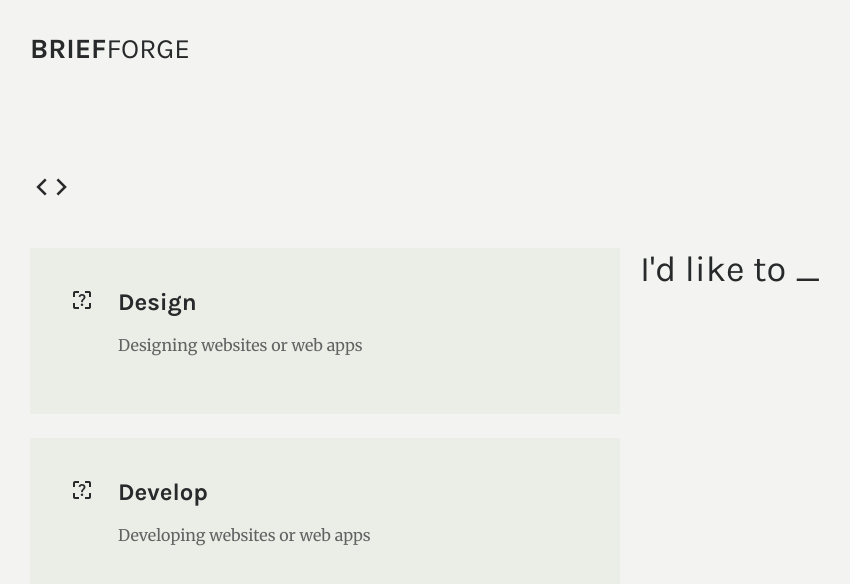
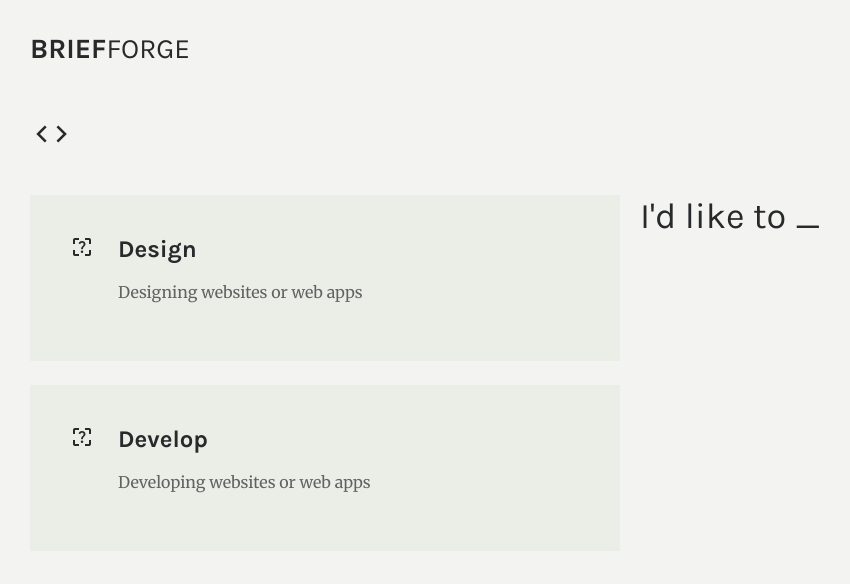
Before and after one commit to liam-langstaff/brief-generation-poc, an Angular app: page /generate in a window 1280 px wide. Shown: the top 584 px of the page, without its empty margins (10-860 px from the left). Built offline with nearby package versions, Linux system fonts and the light colour scheme.

Commit message:
Revise height property in GenerateComponent scss file
Updated the 'height' property of the GenerateComponent from 70% to 'auto'. This modification allows the component to dynamically adjust its height based on the content size, thus enhancing the page responsiveness.

```diff
--- a/src/app/features/generate/generate.component.scss
+++ b/src/app/features/generate/generate.component.scss
@@ -75,7 +75,7 @@
     justify-content: flex-start;
     flex-direction: column;
     align-items: center;
-    height: 70%;
+    height: auto;
     //background-color: #F3F4F1;
     padding: 20px;
   }
```
